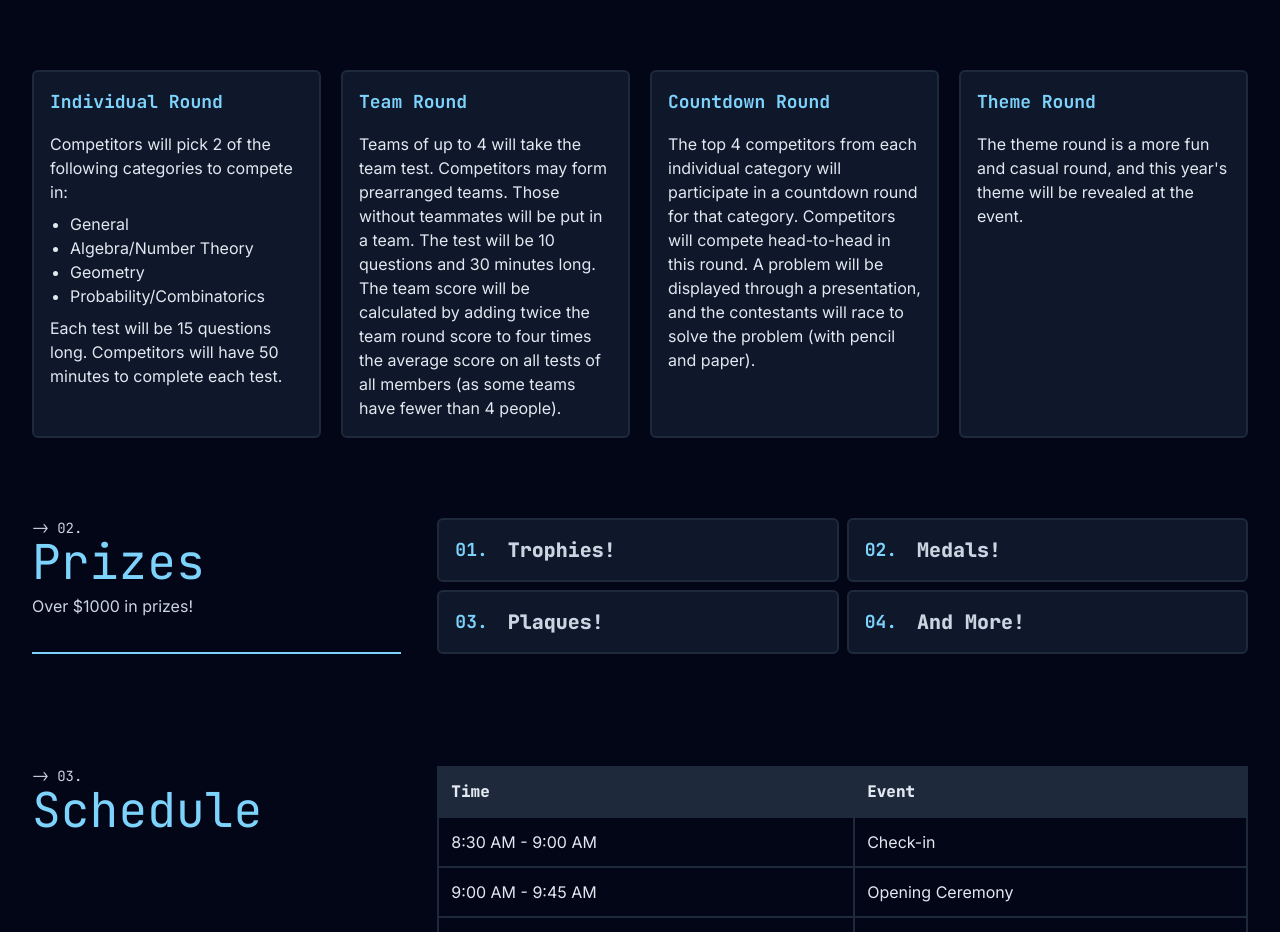
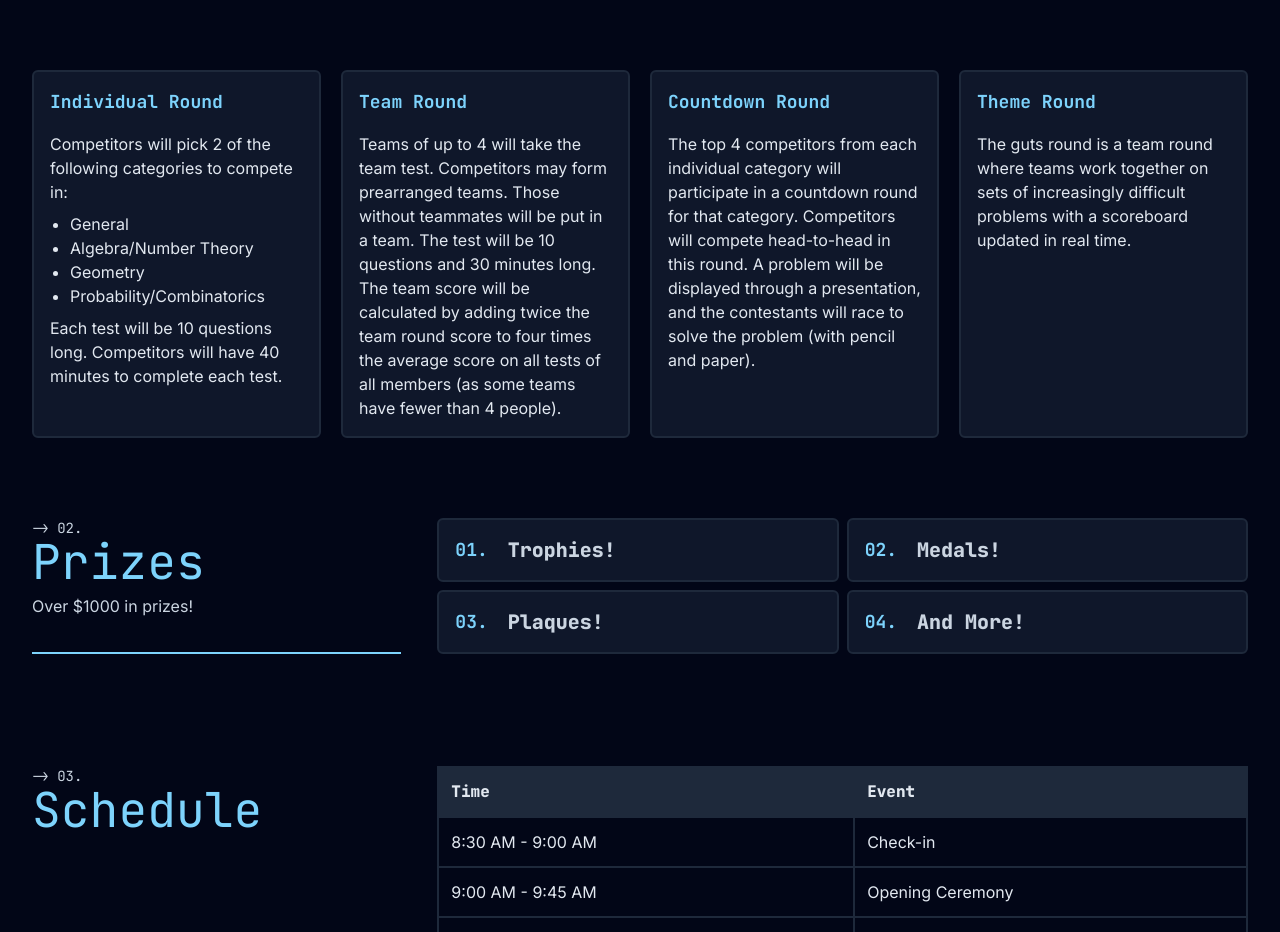
Before and after one commit to DECAGON-Tournament/decagon-site, a Next.js app: page / in a window 1280 px wide. Shown: the part 1364-2296 px from the top of the page. Built offline with nearby package versions, Linux system fonts and the light colour scheme.

Commit message:
Update rounds.tsx

```diff
--- a/src/app/components/rounds.tsx
+++ b/src/app/components/rounds.tsx
@@ -10,7 +10,7 @@ export default function Rounds() {
                     <li>Geometry</li>
                     <li>Probability/Combinatorics</li>
                 </ul>
-                <p>Each test will be 15 questions long. Competitors will have 50 minutes to complete each test.</p>
+                <p>Each test will be 10 questions long. Competitors will have 40 minutes to complete each test.</p>
             </div>
             {/* <hr className="border border-slate-700 my-2" />
             <div>
@@ -73,7 +73,7 @@ export default function Rounds() {
             <h1 className={`font-mono text-lg text-sky-300 mb-4 font-bold`}>Theme Round</h1>
             <div className='text-slate-200'>
                 <p>
-                    The theme round is a more fun and casual round, and this year&apos;s theme will be revealed at the event.
+                    The guts round is a team round where teams work together on sets of increasingly difficult problems with a scoreboard updated in real time.
                 </p>
             </div>
             {/* <hr className="border border-slate-700 my-2" />
```
